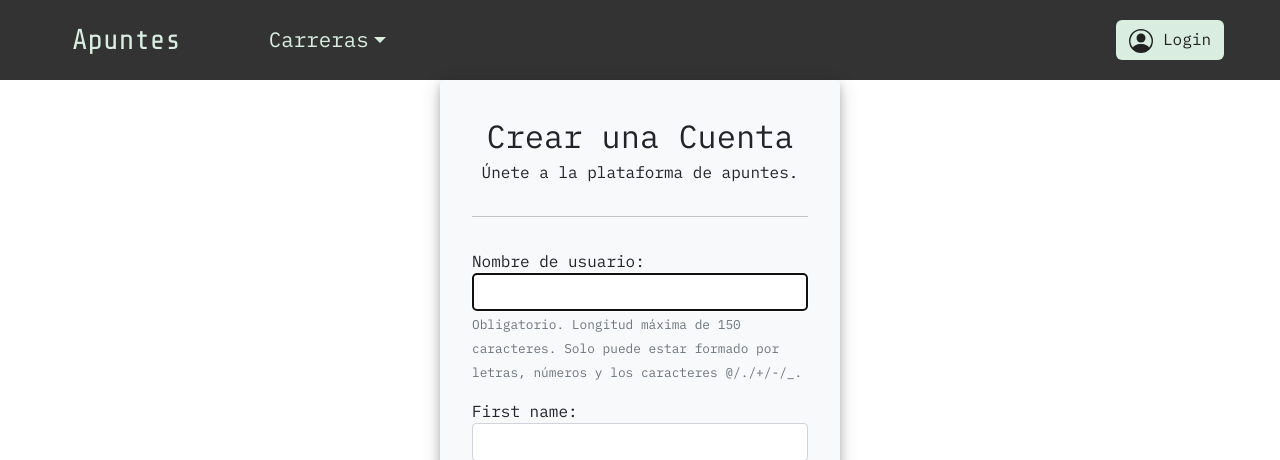
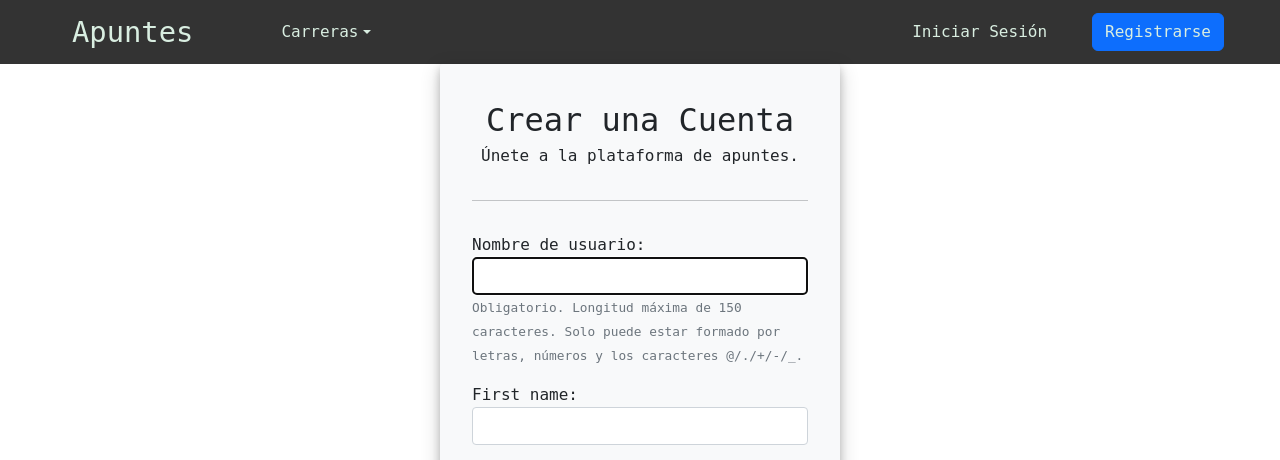
Before and after one commit to colochampre/django_apuntes, a Django app: page /usuarios/register/ in a window 1280 px wide. Shown: the top 460 px of the page. Run offline with Django 5.2, Linux system fonts and the light colour scheme; some web fonts are replaced.

Commit message:
Agregar redirección después de inicio y cierre de sesión, optimizar vista de materias y actualizar estilos en base.css

```diff
--- a/apuntes/apuntes/settings.py
+++ b/apuntes/apuntes/settings.py
@@ -132,3 +132,7 @@ MEDIA_ROOT = BASE_DIR / 'media'
 # https://docs.djangoproject.com/en/5.2/ref/settings/#default-auto-field
 
 DEFAULT_AUTO_FIELD = 'django.db.models.BigAutoField'
+
+# Redirect after login and logout
+LOGIN_REDIRECT_URL = 'home'
+LOGOUT_REDIRECT_URL = 'home'
--- a/apuntes/gestion_usuarios/templates/gestion_usuarios/register.html
+++ b/apuntes/gestion_usuarios/templates/gestion_usuarios/register.html
@@ -23,28 +23,4 @@
     </div>
 </div>
 
-<style>
-    /* Para asegurar que el formulario de Django se vea bien */
-    #login-container input {
-        width: 100%;
-        padding: .375rem .75rem;
-        font-size: 1rem;
-        font-weight: 400;
-        line-height: 1.5;
-        color: #212529;
-        background-color: #fff;
-        background-clip: padding-box;
-        border: 1px solid #ced4da;
-        border-radius: .25rem;
-        transition: border-color .15s ease-in-out,box-shadow .15s ease-in-out;
-    }
-    #login-container .helptext {
-        font-size: 0.8rem;
-        color: #6c757d;
-    }
-    #login-container ul {
-        padding-left: 1rem;
-        color: #6c757d;
-    }
-</style>
 {% endblock %}
--- a/apuntes/static/css/base.css
+++ b/apuntes/static/css/base.css
@@ -1,5 +1,12 @@
-@import url("https://fonts.googleapis.com/css2?family=Share+Tech+Mono&display=swap");
-@import url("https://fonts.googleapis.com/css2?family=IBM+Plex+Mono&display=swap");
+@font-face {
+    font-family: "Share Tech Mono";
+    src: url("../fonts/ShareTechMono-Regular.ttf") format("truetype");
+}
+
+@font-face {
+    font-family: "IBM Plex Mono";
+    src: url("../fonts/IBMPlexMono-Regular.ttf") format("truetype");
+}
 
 * {
     margin: 0;
@@ -49,7 +56,7 @@ h2 {
 
 .base-header {
     width: 100%;
-    height: 5rem;
+    height: 64px;
     color: #ddd;
     background-color: #333;
     display: flex;
@@ -79,7 +86,7 @@ h2 {
 }
 
 .base-nav a {
-    font-size: 1.3rem;
+    font-size: 1rem;
 }
 
 .nav-izq {
@@ -117,12 +124,26 @@ h2 {
 }
 
 .nav-der a {
-    color: #222;
+    color: #d9eee1;
+}
+
+#userMenuDropdown {
+    color: #d9eee1;
+    background: transparent;
+    border: none;
+    font-size: 1rem;
+    padding: 0 1.5rem;
+    transition: all 0.2s ease;
+}
+
+#userMenuDropdown:hover, #userMenuDropdown.show {
+    color: #111;
+    background-color: #d9eee1;
 }
 
 #loginDropdown {
-    background-color: #d9eee1;
-    color: #222;
+    background-color: #333;
+    color: #bacc9d;
     transition: all 0.2s ease;
 }
 
--- a/apuntes/templates/base.html
+++ b/apuntes/templates/base.html
@@ -19,31 +19,32 @@
                     <a href="{% url 'gestion_carreras:lista_carreras' %}" class="dropdown-toggle {% if request.resolver_match.url_name == 'lista_carreras' %}active{% endif %}">Carreras</a>
                 </div>
                 <div class="nav-der">
+                    {% if user.is_authenticated %}
                         <div class="dropdown">
-                        <button class="btn" type="button" id="loginDropdown" data-bs-toggle="dropdown" aria-expanded="false">
+                            <button class="btn dropdown-toggle" type="button" id="userMenuDropdown" data-bs-toggle="dropdown" aria-expanded="false">
                                 <svg xmlns="http://www.w3.org/2000/svg" width="24" height="24" fill="currentColor" class="bi bi-person-circle" viewBox="0 0 16 16">
                                     <path d="M11 6a3 3 0 1 1-6 0 3 3 0 0 1 6 0"/>
                                     <path fill-rule="evenodd" d="M0 8a8 8 0 1 1 16 0A8 8 0 0 1 0 8m8-7a7 7 0 0 0-5.468 11.37C3.242 11.226 4.805 10 8 10s4.757 1.225 5.468 2.37A7 7 0 0 0 8 1"/>
                                 </svg>
-                            Login
+                                {{ user.username }}
                             </button>
-                        <div id="login-container" class="dropdown-menu dropdown-menu-end" style="width: 250px;" aria-labelledby="loginDropdown">
-                            <p class="login-title">Inicia Sesión</p>
-                            <p class="login-subtitle">Obtené acceso a más funciones</p>
-
-                            <p class="login-register mb-2 small">¿No tenés cuenta? <a href="{% url 'home' %}" class="text-decoration-none">Registrate</a></p>
-                            <hr>
-                            <form action="{% url 'home' %}">
-                                <div class="mb-2">
-                                    <input type="text" name="username" class="form-control form-control-sm" placeholder="Usuario">
+                            <ul class="dropdown-menu dropdown-menu-end" aria-labelledby="userMenuDropdown">
+                                <li><a class="dropdown-item" href="{% url 'gestion_usuarios:perfil' %}">Mi Perfil</a></li>
+                                <li><hr class="dropdown-divider"></li>
+                                <li>
+                                    <form id="logout-form" action="{% url 'gestion_usuarios:logout' %}" method="post" style="display: none;">
+                                        {% csrf_token %}
+                                    </form>
+                                    <a class="dropdown-item" href="#" onclick="document.getElementById('logout-form').submit(); return false;">
+                                        Cerrar Sesión
+                                    </a>
+                                </li>
+                            </ul>
                         </div>
-                                <div class="mb-2">
-                                    <input type="password" name="password" class="form-control form-control-sm" placeholder="Contraseña">
-                                </div>
-                                <button id="login-submit" type="submit" class="btn btn-sm w-100">Iniciar Sesión</button>
-                            </form>
-                        </div>
-                    </div>
+                    {% else %}
+                        <a href="{% url 'gestion_usuarios:login' %}" class="btn">Iniciar Sesión</a>
+                        <a href="{% url 'gestion_usuarios:register' %}" class="btn btn-primary">Registrarse</a>
+                    {% endif %}
                 </div>
             </div>
         </div>
--- a/apuntes/templates/gestion_materias/listar_materias.html
+++ b/apuntes/templates/gestion_materias/lista_materias.html
@@ -2,9 +2,6 @@
 {% load static %}
 
 {% block title %}Materias de {{ carrera.nombre }}{% endblock %}
-
-
-
 
 {% block content %}
 <div class="layout-container-sidebar">
```
Also changed, not shown: other parts of apuntes/static/css/base.css (+35 -6 lines), apuntes/gestion_materias/views.py (+4 -6 lines), apuntes/gestion_usuarios/templates/gestion_usuarios/login.html (+0 -16 lines), apuntes/templates/img/.css (deleted, +0 -21 lines), apuntes/templates/gestion_materias/Muestra_Materias.png (deleted), apuntes/templates/gestion_materias/barra_lateral_izq.png (deleted). Lines whose indentation alone changed are shown as unchanged.
